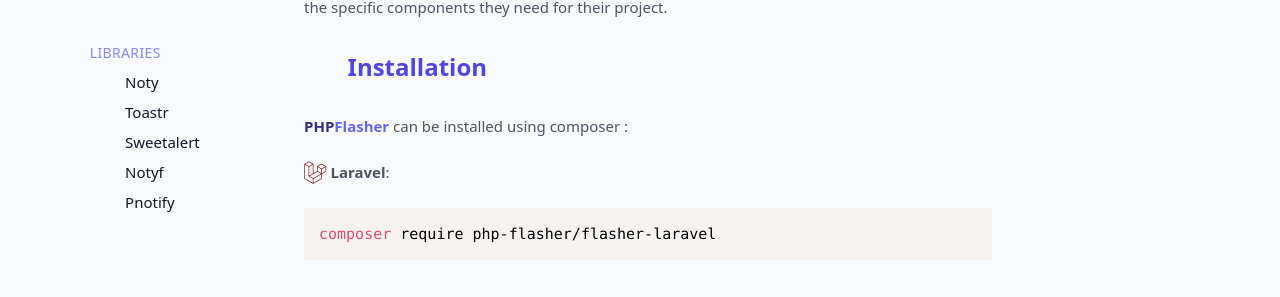
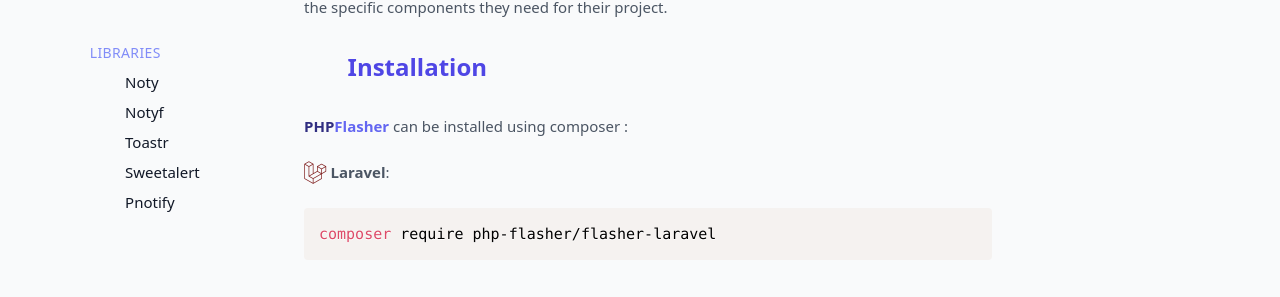
Before and after one commit to php-flasher/php-flasher.github.io, a Jekyll site: the page built from docs/installation.md, in a window 1280 px wide. Shown: the part 341-638 px from the top of the page. Built offline with Jekyll 4.4.1, drawn with Linux system fonts in a browser that asks for light colours; nearby versions of some CDN libraries; some web fonts are replaced; comment, search, counter and statistics services are not loaded.

Commit message:
update menu order

```diff
--- a/_data/menu.yml
+++ b/_data/menu.yml
@@ -18,9 +18,9 @@
 
 <i class="fa-duotone fa-bars"></i> libraries:
     <i class="fa-duotone fa-bell text-indigo-900 mr-1 fa-lg"></i> Noty: '/docs/adapter/noty/'
+    <i class="fa-duotone fa-info-circle text-indigo-900 mr-1 fa-lg"></i> Notyf: '/docs/adapter/notyf/'
     <i class="fa-duotone fa-bread-loaf text-indigo-900 mr-1 fa-lg"></i> Toastr: '/docs/adapter/toastr/'
     <i class="fa-duotone fa-exclamation-circle text-indigo-900 mr-1 fa-lg"></i> Sweetalert: '/docs/adapter/sweetalert/'
-    <i class="fa-duotone fa-info-circle text-indigo-900 mr-1 fa-lg"></i> Notyf: '/docs/adapter/notyf/'
     <i class="fa-duotone fa-exclamation-triangle text-indigo-900 mr-1 fa-lg"></i> Pnotify: '/docs/adapter/pnotify/'
 
 #<i class="fa-duotone fa-bars mr-2"></i> <i class="fa-brands fa-laravel fa-lg text-red-900 mr-1"></i> Laravel:
```
